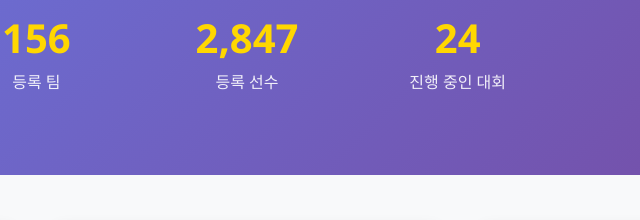
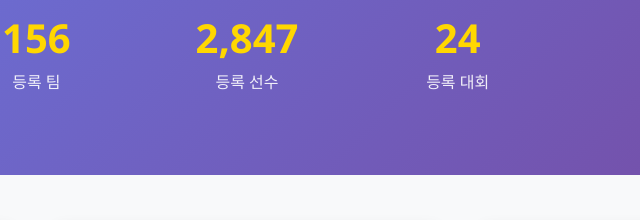
Before and after one commit to JiwonHwang01/gh-example-repo, a plain HTML site: page index.html in a window 1280 px wide. Shown: the part 334-554 px from the top of the page, 393-1033 px from the left. Drawn offline with Linux system fonts and the light colour scheme.

Commit message:
Update index.html

```diff
--- a/index.html
+++ b/index.html
@@ -44,7 +44,7 @@
                 </div>
                 <div class="stat-item">
                     <div class="stat-number">24</div>
-                    <div class="stat-label">진행 중인 대회</div>
+                    <div class="stat-label">등록 대회</div>
                 </div>
             </div>
         </section>
```
